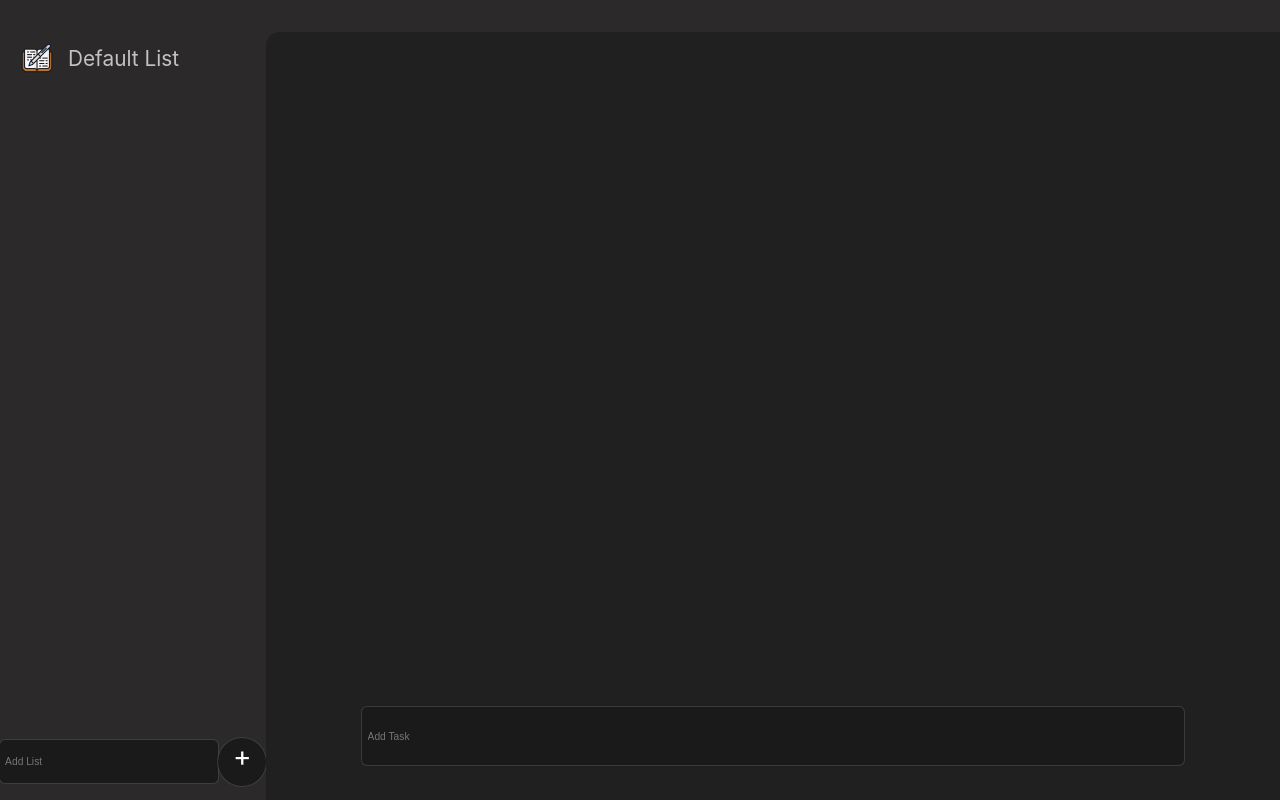
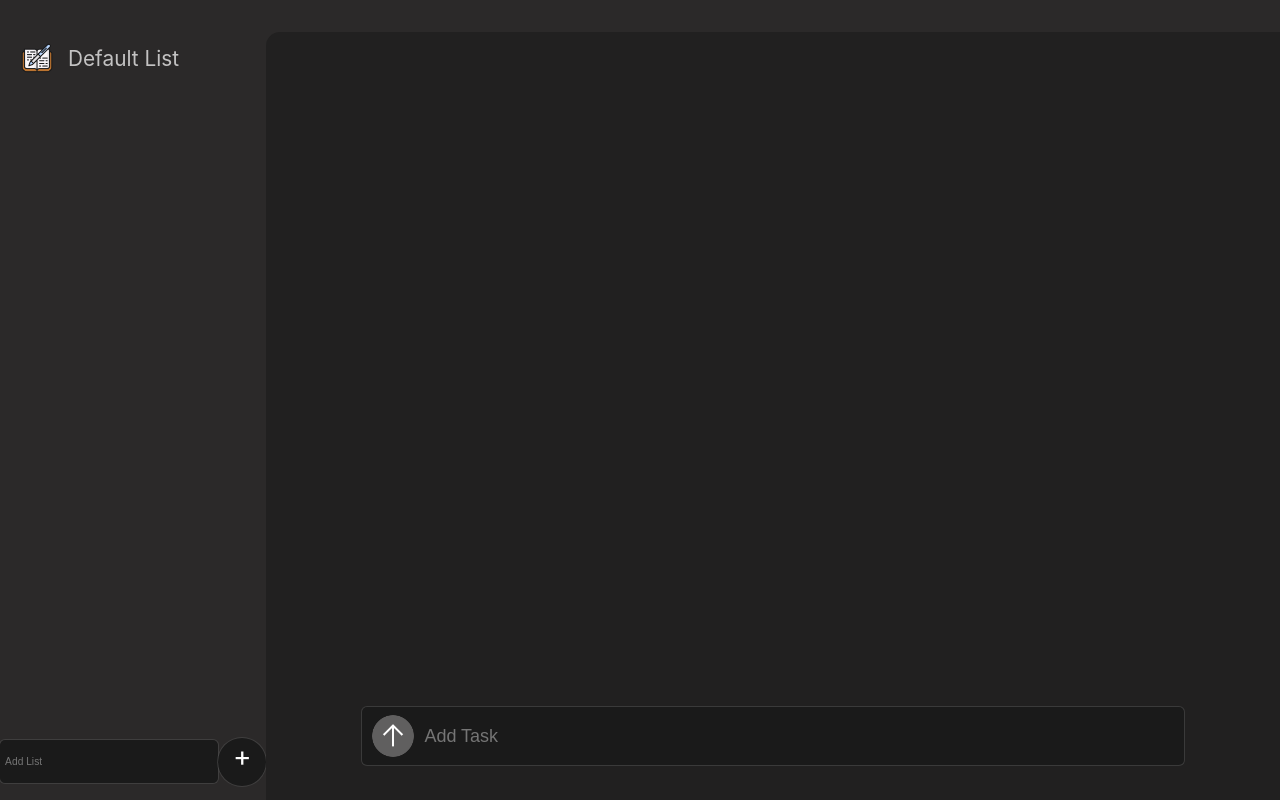
Before and after one commit to Rane3/ToDo---Ludex, a React (Create React App) app in the folder my-todo-app/: page / in a window 1280 px wide. Built offline with nearby package versions, Linux system fonts and the light colour scheme.

Commit message:
Add styling for main page

```diff
--- a/my-todo-app/src/components/MainListView.tsx
+++ b/my-todo-app/src/components/MainListView.tsx
@@ -9,10 +9,13 @@ const MainListView: FC<TodoList> = (props) => {
 
             </div>
             <div id="main-view-bottom">
-            <input type="text"
+                <div className="add-task-input" >
+                    <img className='item-icon'  src='/icons/send.png' alt='icon' />
+                    <input type="text"
+                        name="text" placeholder="Add Task"></input>
+                </div>
+            </div>
 
-                    name="text" className="add-task-input" placeholder="Add Task"></input>
-            </div>
         </section>
     );
 };
--- a/my-todo-app/src/styles/MainViewStyles.css
+++ b/my-todo-app/src/styles/MainViewStyles.css
@@ -8,7 +8,7 @@
 
 #main-view-top {
     display: flex;
-    flex: 5 1 ;
+    flex: 5 1;
 }
 
 #main-list-view {
@@ -16,7 +16,9 @@
     flex-direction: column;
 
 }
-.add-task-input{
+
+.add-task-input {
+    display: flex;
     font-weight: 500;
     font-size: .8vw;
     color: #fff;
@@ -29,8 +31,33 @@
     transition: .4s;
     height: 3rem;
     width: 80%;
+    align-items: center;
+    align-content: center;
 }
+.add-task-input input:focus-visible {
+   outline: none;
+}
+.add-task-input input {
+    background: transparent;
+    border: none;
+    caret-color: white;
+    font-size: large;
+    margin-left: 0.3rem;
+    width: 100%;
+    height: 100%;
+}
+
+.add-task-input img {
+    width: 50px;
+    border-radius: 50px;
+    transition: 0.4s;
+}
+
+.add-task-input img:hover {
+    box-shadow: inset 0px 0px 4px 1px #918f8f;
+}
+
 .add-task-input:hover,
-.add-task-input:focus{
+.add-task-input:focus {
     box-shadow: 0 0 0px 1px rgb(255 255 255 / 50%), 0 0 0 .15vw transparent;
 }
```
Also changed, not shown: my-todo-app/public/icons/send.png (added).
